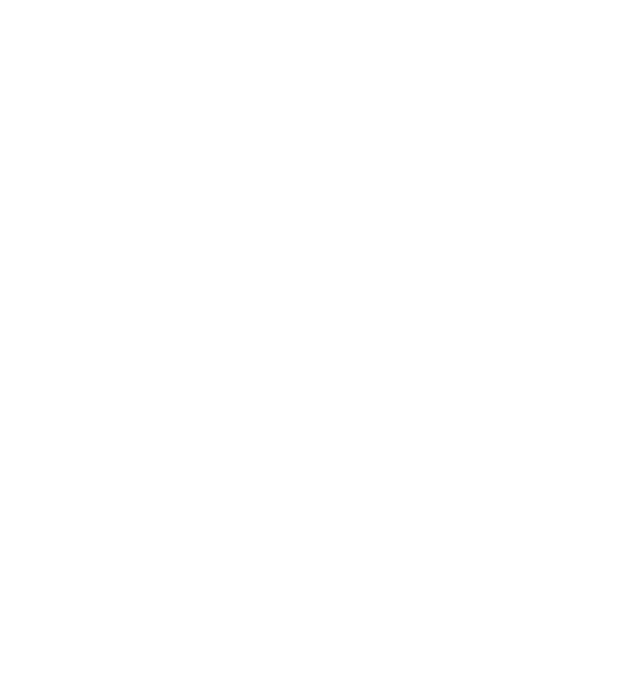
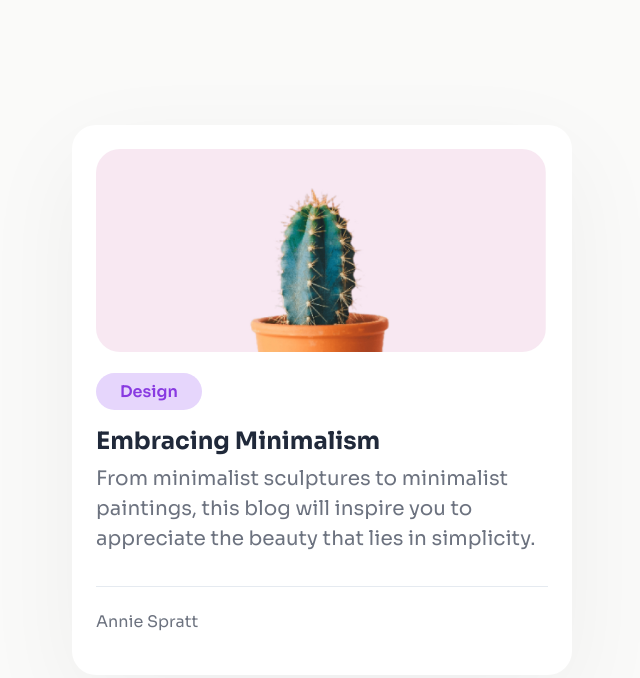
Before and after one commit to Jailorx/devchallenges, a plain HTML site: page Responsive Web Developer/blog_card/index.html in a window 1280 px wide. Shown: the whole page, without its empty margins (318-958 px from the left). Drawn offline with Linux system fonts and the light colour scheme.

Commit message:
complete blog card

```diff
--- a/Responsive Web Developer/blog_card/index.html
+++ b/Responsive Web Developer/blog_card/index.html
@@ -4,10 +4,30 @@
 <head>
     <meta charset="UTF-8">
     <meta name="viewport" content="width=device-width, initial-scale=1.0">
+    <link rel="stylesheet" href="styles.css" />
     <title>Minimal blog card</title>
 </head>
 
 <body>
+    <article class="blog_post">
+        <figure>
+            <img class="blog_post_image" src="./assets/cactus_img.jpg" alt="blog_image">
+        </figure>
+
+        <header>
+            <div class="blog_post_category">
+                Design
+            </div>
+            <h2 class="blog_post_heading">Embracing Minimalism</h2>
+        </header>
+        <div class="blog_post_content">
+            From minimalist sculptures to minimalist paintings, this blog will inspire you to
+            appreciate the beauty that lies in simplicity.</div>
+        <footer class="blog_post_footer">
+            <div class="blog_post_author">Annie Spratt</div>
+        </footer>
+    </article>
+
 
 </body>
 
--- /dev/null
+++ b/Responsive Web Developer/blog_card/styles.css
@@ -0,0 +1,67 @@
+@import url("https://fonts.googleapis.com/css2?family=Sora:wght@100..800&display=swap");
+* {
+  margin: 0;
+  padding: 0;
+  box-sizing: border-box;
+  font-family: "Sora", sans-serif;
+}
+body {
+  background-color: #fafaf9;
+  display: flex;
+  justify-content: center;
+  align-items: center;
+  height: 100vh;
+  width: 100%;
+}
+.blog_post {
+  background-color: #ffffff;
+
+  width: 500px;
+  height: 550px;
+
+  padding: 1.5rem;
+
+  display: flex;
+  flex-direction: column;
+
+  box-shadow: 0px 30px 100px 0px rgba(17, 23, 41, 0.05);
+
+  border: none;
+  border-radius: 1.5rem;
+}
+
+.blog_post_image {
+  width: 450px;
+  border-radius: 1.5rem;
+}
+
+.blog_post_category {
+  display: inline-block;
+  color: #883ae1;
+  background-color: #e6d6fc;
+  font-size: 1rem;
+  font-weight: 600;
+  padding: 0.5rem 1.5rem;
+  border-radius: 1.5rem;
+  margin: 1rem 0;
+}
+
+.blog_post_heading {
+  color: #20293a;
+  font-size: 1.5rem;
+  margin-bottom: 0.5rem;
+}
+.blog_post_content {
+  color: #6c727f;
+  font-size: 1.25rem;
+  line-height: 1.5;
+}
+.blog_post_footer {
+  margin-top: 2rem;
+  padding: 1.5rem 0;
+  border-top: 0.01px solid #e5eaf0;
+}
+.blog_post_author {
+  color: #6c727f;
+  font-size: 1rem;
+}
```
Also changed, not shown: Responsive Web Developer/blog_card/assets/cactus_img.jpg (added).
